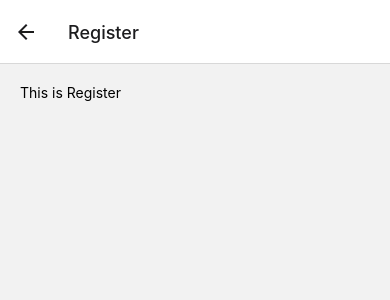
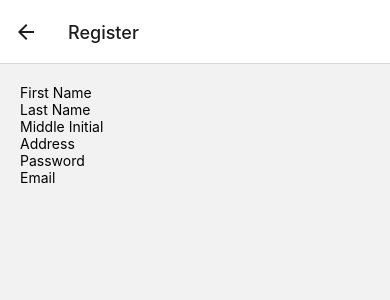
Before and after one commit to cerae1/sundo-app, a React Native app: screen /Register in a window 390 px wide. Shown: the top 300 px of the page. Built offline with nearby package versions, Linux system fonts and the light colour scheme.

Commit message:
Register

```diff
--- a/screens/register-screens.js
+++ b/screens/register-screens.js
@@ -1,9 +1,17 @@
-import { View, Text, StyleSheet } from "react-native";
+import { View, Text, StyleSheet, TextInput } from "react-native";
 
 const RegisterScreen = () => {
     return (
         <View style={styles.screen}>
-            <Text>This is Register</Text>
+            <View style={styles.input}>
+                <TextInput style={styles.input} placeholder="First Name"/>
+                <TextInput style={styles.input} placeholder="Last Name"/>
+                <TextInput style={styles.input} placeholder="Middle Initial"/>
+                <TextInput style={styles.input} placeholder="Address"/>
+                <TextInput style={styles.input} placeholder="Password"/>
+                <TextInput style={styles.input} placeholder="Email"/>
+            </View>
+
         </View>
     );
 }
```
